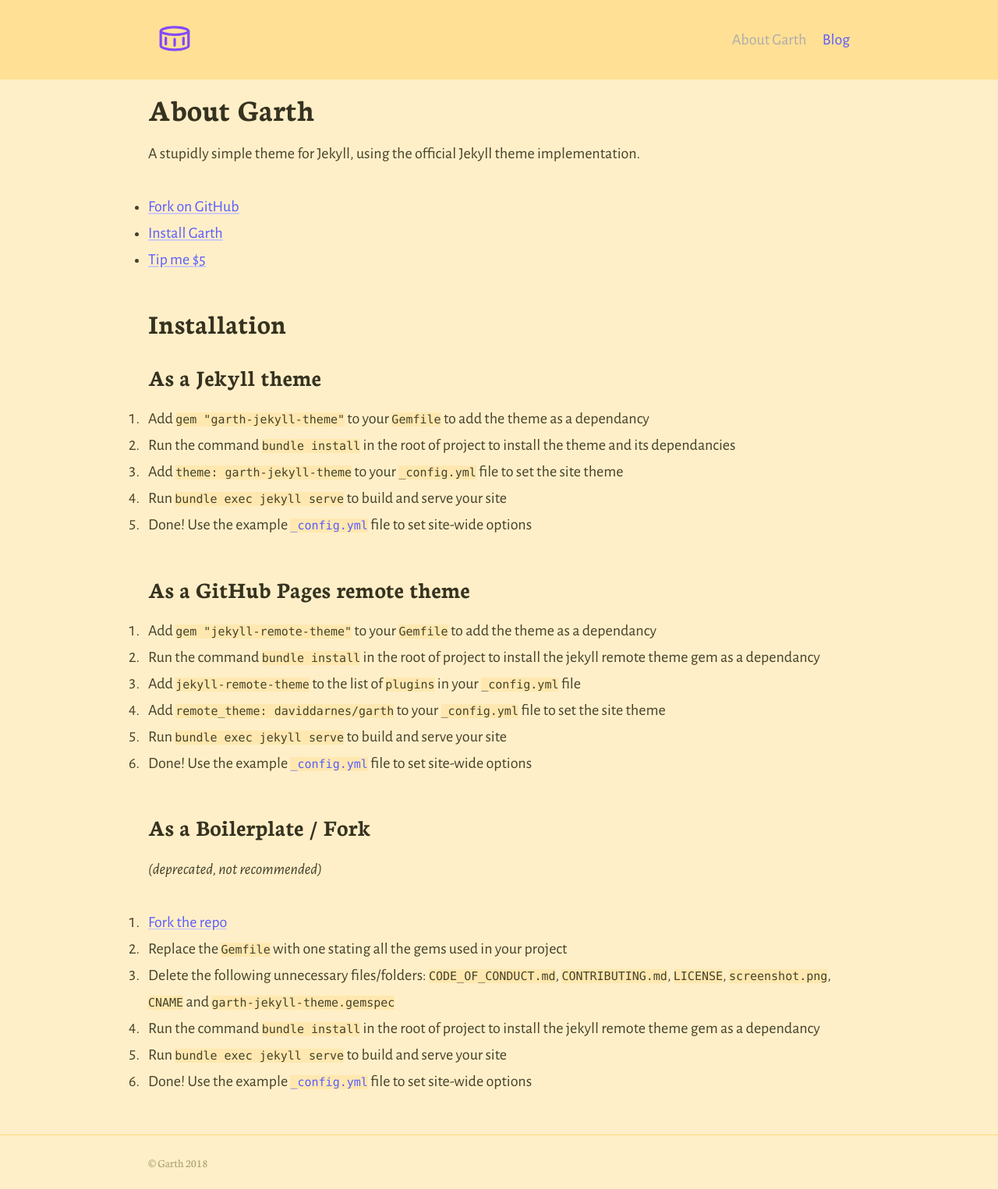
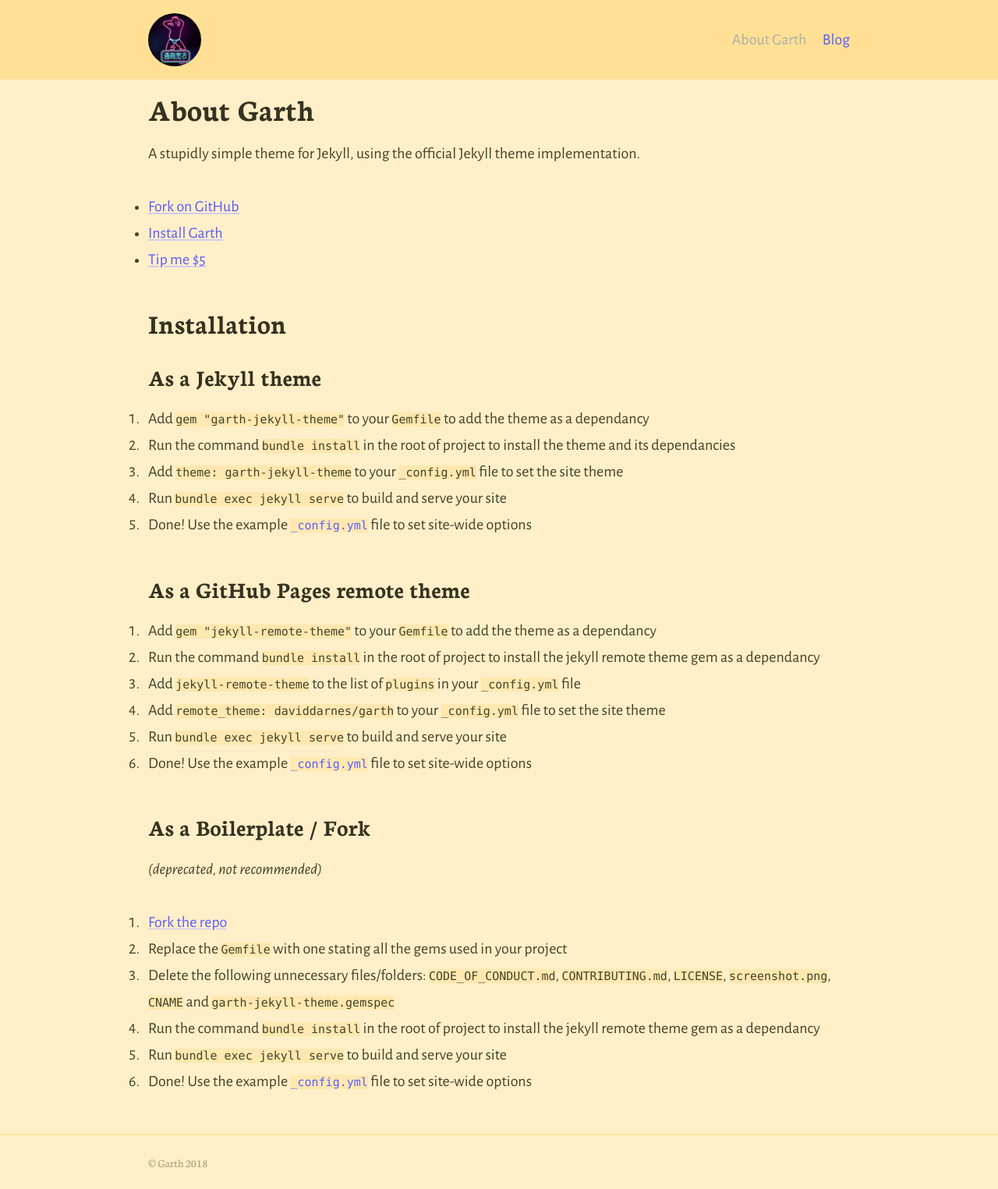
Before and after one commit to jhuthasach/jhuthasach.github.io, a Jekyll site: the page built from about.md, in a window 1280 px wide. Shown: the whole page at 78% size. Built offline with Jekyll 4.4.1, drawn with Linux system fonts in a browser that asks for light colours.

Commit message:
change logo

```diff
--- a/Gemfile
+++ b/Gemfile
@@ -1,2 +1,2 @@
 source "https://rubygems.org"
-gemspec
+gem "garth-jekyll-theme"
--- a/_config.yml
+++ b/_config.yml
@@ -24,7 +24,7 @@ plugins:
 - jekyll-paginate
 
 # 3. Gem settings
-paginate: 2 # jekyll-paginate > items per page
+paginate: 5 # jekyll-paginate > items per page
 paginate_path: page:num # jekyll-paginate > blog page
 
 # 4. Jekyll settings
@@ -59,7 +59,7 @@ defaults:
 # 7. Site settings
 encoding: utf-8 # Make sure the encoding is right
 title: "Garth" # Site name or title
-logo: "/assets/logo.svg" # Site logo
+logo: "/assets/tongsky.gif" # tongsky.gif XiWinnie.jpg Site logo
 # favicon: "/favicon.ico" # Uncomment to add custom favicon, or leave as is to use site logo
 description: "A stupidly simple theme for Jekyll, using the official Jekyll theme implementation" # Site description and default description
 url: "https://garth.darn.es" # Site url
```
Also changed, not shown: Gemfile.lock, assets/logo.svg (deleted), assets/tongsky.gif (added), 9 other files.
